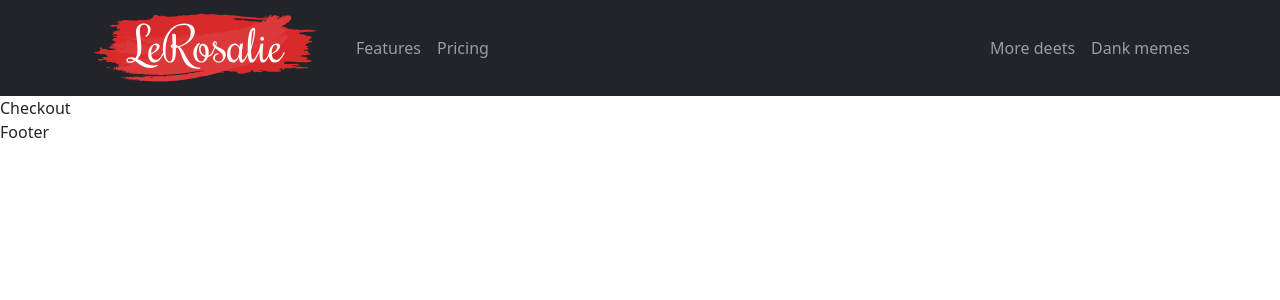
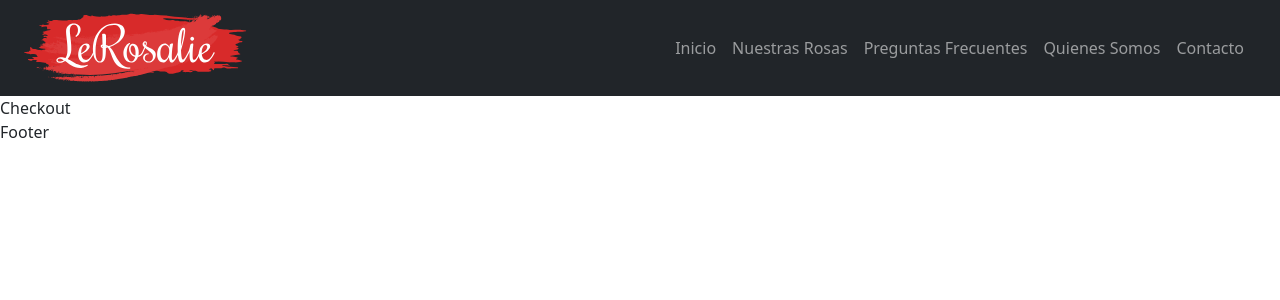
Before and after one commit to Jnieto2408/lerosalie, a React (Create React App) app: page /checkout in a window 1280 px wide. Shown: the top 300 px of the page. Built offline with nearby package versions, Linux system fonts and the light colour scheme.

Commit message:
adding ui to offcanva navbar

```diff
--- a/package.json
+++ b/package.json
@@ -3,6 +3,9 @@
   "version": "0.1.0",
   "private": true,
   "dependencies": {
+    "@emotion/react": "^11.10.6",
+    "@emotion/styled": "^11.10.6",
+    "@mui/material": "^5.11.11",
     "@testing-library/jest-dom": "^5.16.5",
     "@testing-library/react": "^13.4.0",
     "@testing-library/user-event": "^13.5.0",
@@ -13,7 +16,7 @@
     "react-icons": "^4.8.0",
     "react-router-dom": "^6.8.2",
     "react-scripts": "5.0.1",
-    "styled-components": "^5.3.8",
+    "sass": "^1.58.3",
     "web-vitals": "^2.1.4"
   },
   "scripts": {
--- a/src/App.js
+++ b/src/App.js
@@ -1,5 +1,6 @@
 import AppRouter from "./router/AppRouter";
 import 'bootstrap/dist/css/bootstrap.min.css';
+
 
 function App() {
   return (
--- a/src/components/Header/Header.js
+++ b/src/components/Header/Header.js
@@ -1,26 +1,66 @@
 import Container from 'react-bootstrap/Container';
 import Nav from 'react-bootstrap/Nav';
 import Navbar from 'react-bootstrap/Navbar';
+import Offcanvas from 'react-bootstrap/Offcanvas';
 import logo from "../../img/logo.svg"
+import "./header.css"
+import { BsWhatsapp, BsTiktok, BsInstagram } from "react-icons/bs";
+import { useState, useEffect } from 'react';
 
 function Header() {
+  const [isBurgerMenuVisible, setIsBurgerMenuVisible] = useState(false);
+  useEffect(() => {
+    const handleResize = () => {
+      setIsBurgerMenuVisible(window.innerWidth <= 991);
+    };
+
+    setIsBurgerMenuVisible(window.innerWidth <= 991);
+    window.addEventListener('resize', handleResize);
+
+    return () => {
+      window.removeEventListener('resize', handleResize);
+    };
+  }, []);
   return (
-    <Navbar collapseOnSelect expand="lg" bg="dark" variant="dark">
-      <Container>
-        <Navbar.Brand href="#home"><img src={logo}></img></Navbar.Brand>
-        <Navbar.Toggle aria-controls="responsive-navbar-nav" />
-        <Navbar.Collapse id="responsive-navbar-nav">
-          <Nav className="me-auto">
-            <Nav.Link href="#features">Features</Nav.Link>
-            <Nav.Link href="#pricing">Pricing</Nav.Link>
-          </Nav>
-          <Nav>
-            <Nav.Link href="#deets">More deets</Nav.Link>
-            <Nav.Link eventKey={2} href="#memes">
-              Dank memes
-            </Nav.Link>
-          </Nav>
-        </Navbar.Collapse>
+    <Navbar key="lg" expand="lg" bg="dark" variant="dark" sticky='top'>
+      <Container fluid>
+        <Navbar.Brand href="#home"><img src={logo} alt="LeRosalie Logo"></img></Navbar.Brand>
+        <Navbar.Toggle aria-controls="offcanvasNavbar-expand-lg" />
+          <Navbar.Offcanvas
+            id="offcanvasNavbar-expand-lg"
+            aria-labelledby="offcanvasNavbarLabel-expand-lg"
+            placement="end"
+          >
+            <Offcanvas.Header closeButton>
+              <Offcanvas.Title id="offcanvasNavbarLabel-expand-lg">
+                Menu
+              </Offcanvas.Title>
+            </Offcanvas.Header>
+            <Offcanvas.Body>
+              <Nav className={`justify-content-end flex-grow-1 pe-3 ${isBurgerMenuVisible ? "offcanvas-navbar" : ""}`}>
+                <Nav.Link href="/#h">Inicio</Nav.Link>
+                <Nav.Link href="/#h">Nuestras Rosas</Nav.Link>
+                <Nav.Link href="/#h">Preguntas Frecuentes</Nav.Link>
+                <Nav.Link href="/#h">Quienes Somos</Nav.Link>
+                <Nav.Link href="/#h">Contacto</Nav.Link>
+              </Nav>
+              {
+                isBurgerMenuVisible && (
+                  <Container className='mt-4 d-flex gap-5 justify-content-center'>
+                    <a href='https://www.tiktok.com/@lerosalie.co/' target={"_blank"} rel={"noopener noreferrer"} style={{ color: "inherit", textDecoration: "none"}}>
+                    <BsTiktok size={30}/>
+                    </a>
+                    <a href='#whatsapp' target={"_blank"} rel={"noopener noreferrer"} style={{ color: "inherit", textDecoration: "none"}}>
+                    <BsWhatsapp size={30}/>
+                    </a>
+                    <a href='https://www.instagram.com/lerosalie.co/' target={"_blank"} rel={"noopener noreferrer"} style={{ color: "inherit", textDecoration: "none"}}>
+                      <BsInstagram size={30}/>
+                    </a>
+                  </Container>
+                )
+              }
+            </Offcanvas.Body>
+          </Navbar.Offcanvas>
       </Container>
     </Navbar>
   );
--- /dev/null
+++ b/src/components/Header/header.css
@@ -0,0 +1,9 @@
+.offcanvas-navbar .nav-link {
+    padding: 0.5rem;
+    margin: 0.5rem;
+    border-bottom: 1px gray solid;
+}
+.offcanvas-navbar .nav-link:hover {
+    background-color: red;
+    color: white;
+}
```
Also changed, not shown: 1 other file (tests, documents, lock files or other folders).
